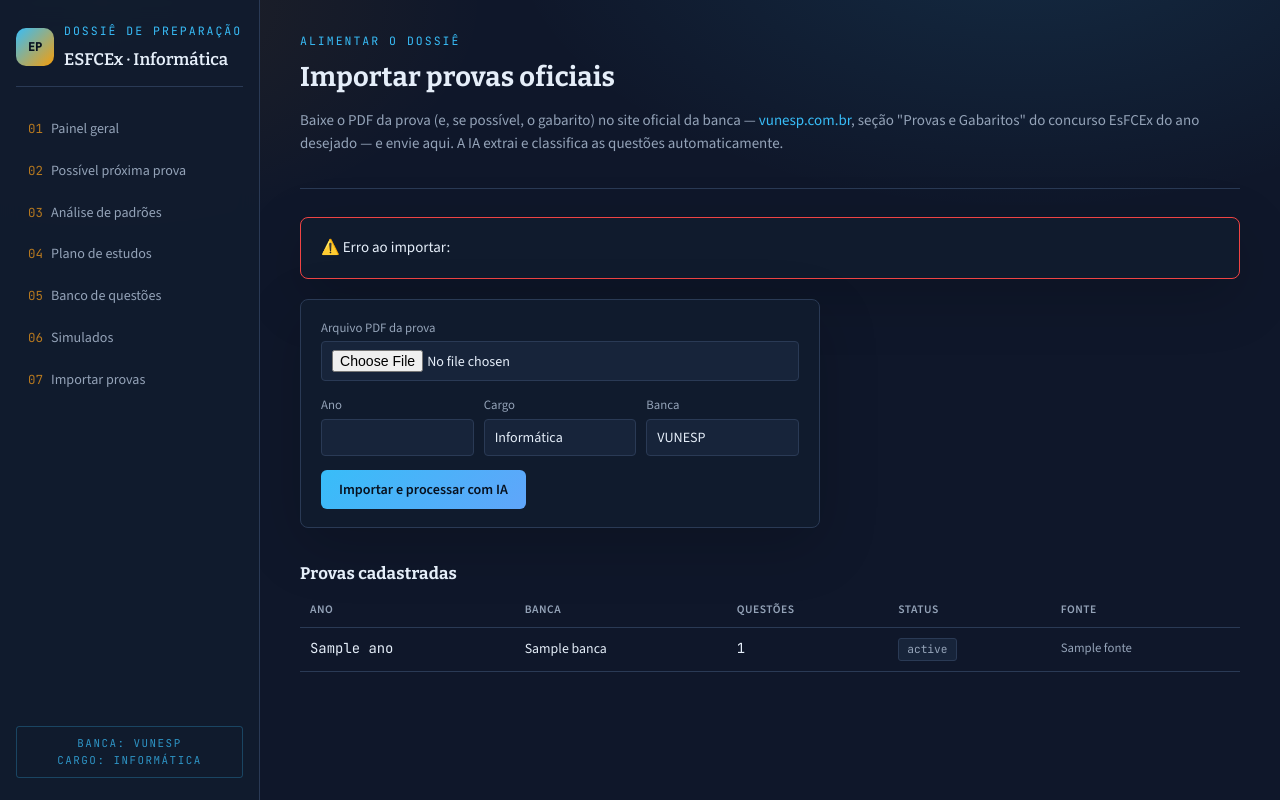
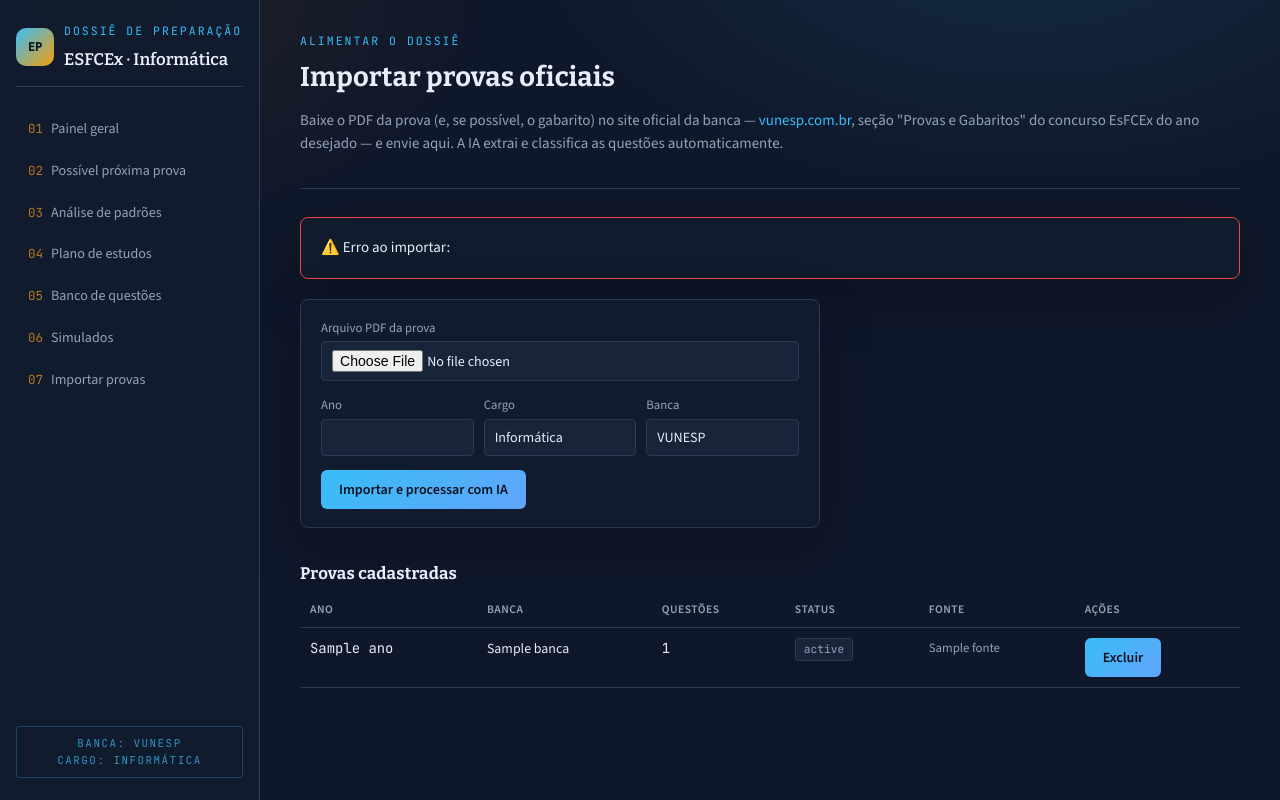
Before and after one commit to StanleyCarvalho/Dossie-concurso-esfecex, a Node server app: template views/import.ejs in a window 1280 px wide. Run offline with Node 20, Linux system fonts and the light colour scheme; the template is opened without the code that fills it: most values are stand-ins (such as "Sample title", 1, 10 or a date in 2020).

Commit message:
feat: exibe botão para excluir prova

```diff
--- a/views/import.ejs
+++ b/views/import.ejs
@@ -14,8 +14,12 @@
 <% if (result) { %>
   <% if (result.success) { %>
     <div class="card" style="border-color:var(--ok); margin-bottom:20px;">
-      ✅ <%= result.count %> questões importadas e classificadas com sucesso.
-      <a href="/questoes">Ver banco de questões →</a>
+      ✅ <% if (result.message) { %>
+        <%= result.message %>
+      <% } else { %>
+        <%= result.count %> questões importadas e classificadas com sucesso.
+        <a href="/questoes">Ver banco de questões →</a>
+      <% } %>
     </div>
   <% } else { %>
     <div class="card" style="border-color:var(--danger); margin-bottom:20px;">
@@ -50,7 +54,7 @@
 
 <h3 style="margin-top:32px;">Provas cadastradas</h3>
 <table>
-  <thead><tr><th>Ano</th><th>Banca</th><th>Questões</th><th>Status</th><th>Fonte</th></tr></thead>
+  <thead><tr><th>Ano</th><th>Banca</th><th>Questões</th><th>Status</th><th>Fonte</th><th>Ações</th></tr></thead>
   <tbody>
     <% exams.forEach(e => { %>
       <tr>
@@ -59,6 +63,16 @@
         <td class="mono"><%= e.num_questoes %></td>
         <td><span class="tag <%= e.status.includes('completa') ? 'gold' : '' %>"><%= e.status %></span></td>
         <td class="muted" style="font-size:.8rem;"><%= e.fonte %></td>
+        <td>
+          <% if (e.user_id) { %>
+            <form method="POST" action="/import/<%= e.id %>/delete"
+                  onsubmit="return confirm('Excluir a prova de <%= e.ano %> e todas as questões vinculadas? Esta ação não pode ser desfeita.');">
+              <button class="btn danger" type="submit" aria-label="Excluir prova de <%= e.ano %>">Excluir</button>
+            </form>
+          <% } else { %>
+            <span class="muted" style="font-size:.75rem;">Protegida</span>
+          <% } %>
+        </td>
       </tr>
     <% }) %>
   </tbody>
```
